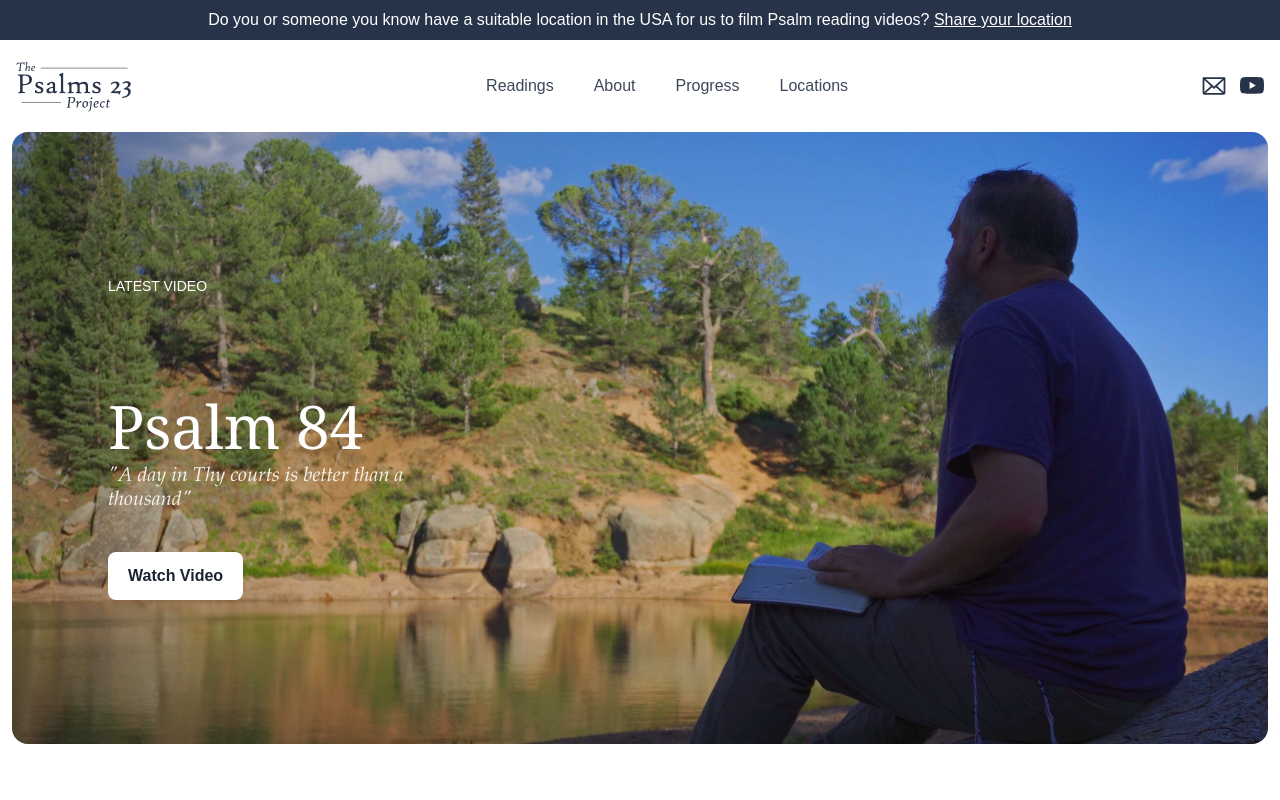
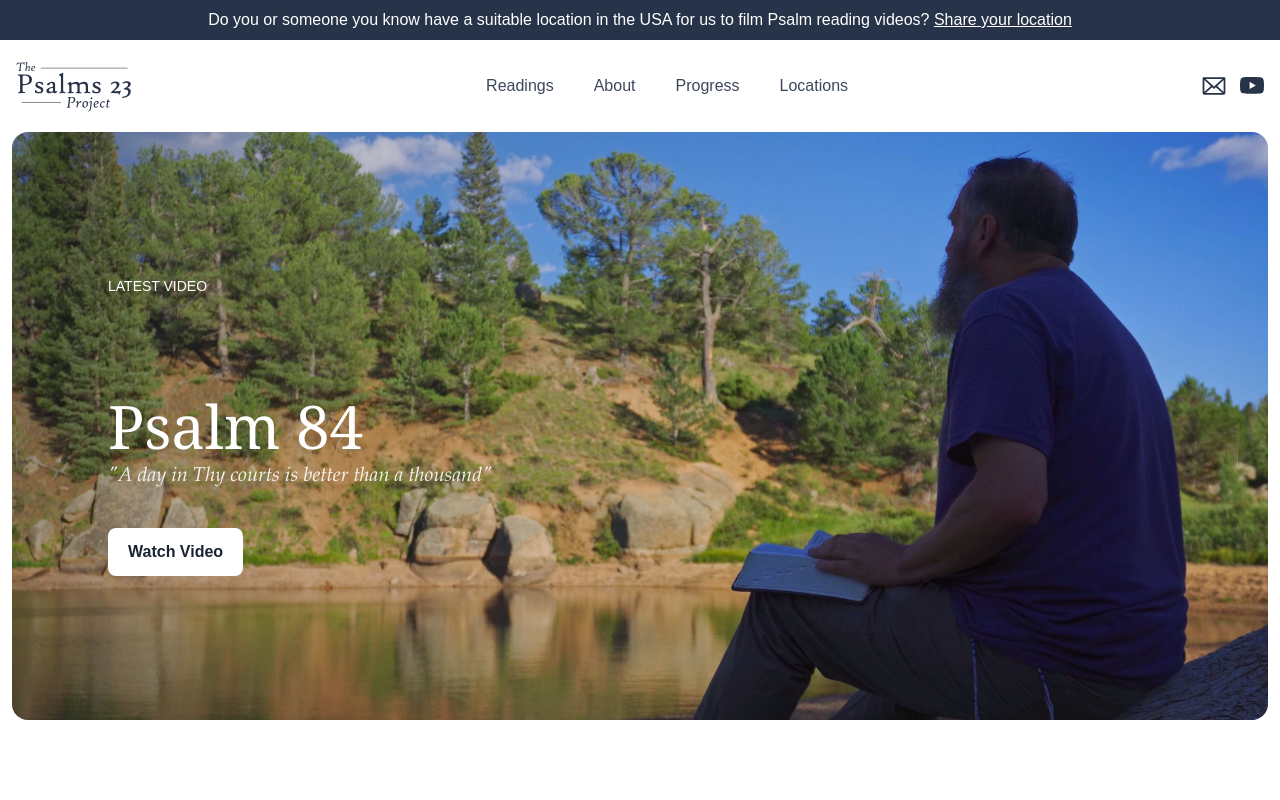
Before and after one commit to Psalms23Project/psalms23project.github.io, a SvelteKit app: page / in a window 1280 px wide. Shown: the top 800 px of the page. Built offline with nearby package versions, Linux system fonts and the light colour scheme; a small style sheet from the web is missing.

Commit message:
Fix homepage

```diff
--- a/src/routes/+page.svelte
+++ b/src/routes/+page.svelte
@@ -16,7 +16,7 @@
         <h1 class="text-5xl lg:text-6xl font-serif font-medium text-white mt-5">
           Psalm 84
         </h1>
-        <p class="font-secondary italic text-white/90 text-xl mt-2 max-w-sm leading-6">
+        <p class="font-secondary italic text-white/90 text-xl mt-2 max-w-md leading-6">
           "A day in Thy courts is better than a thousand"
         </p>
         <div class="flex mt-10">
```
